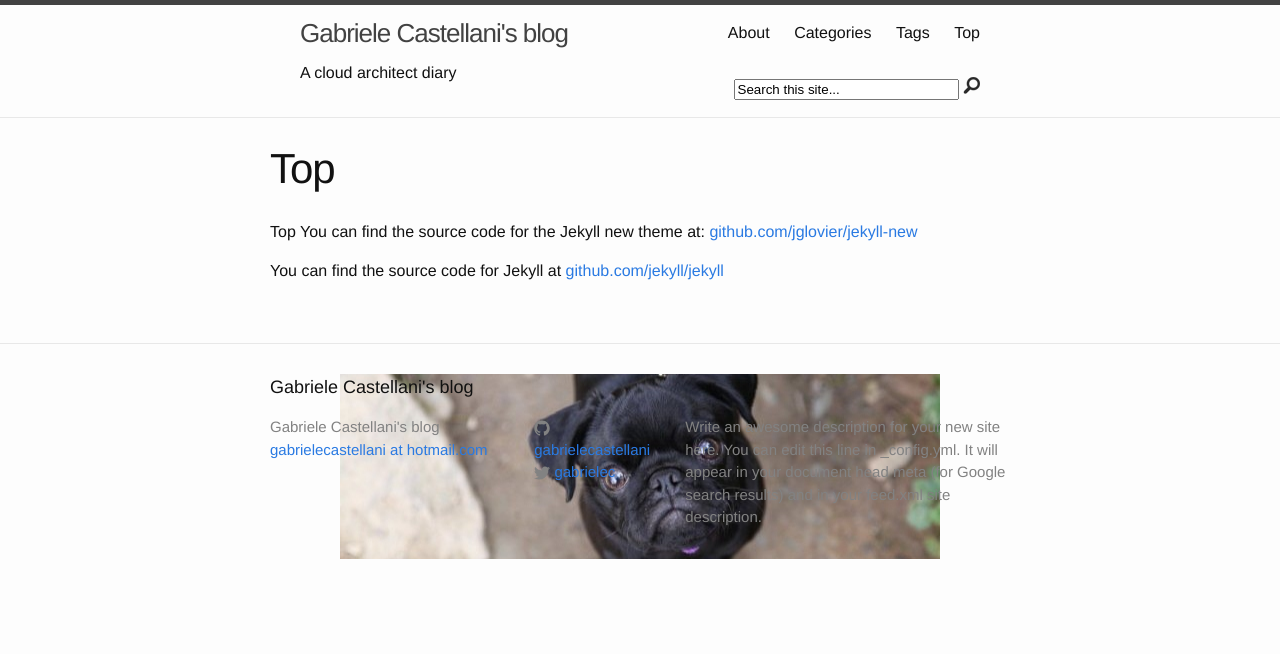
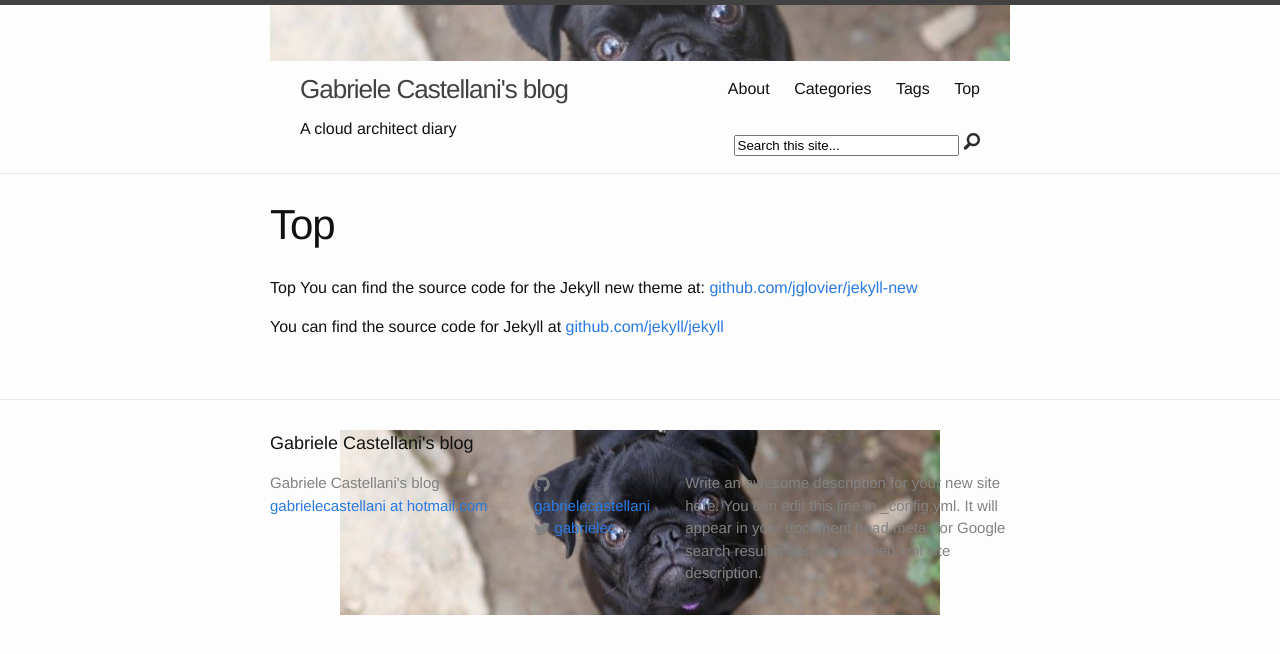
Before and after one commit to GabrieleCastellani/gabrielecastellani.github.io, a Jekyll site: the page built from top.md, in a window 1280 px wide. Shown: the top 654 px of the page. Built offline with Jekyll 4.4.1, drawn with Linux system fonts in a browser that asks for light colours; Markdown is read by kramdown in place of the engine named in the settings; comment, search, counter and statistics services are not loaded.

Commit message:
Banner image

```diff
--- a/_includes/header.html
+++ b/_includes/header.html
@@ -1,10 +1,13 @@
 <header class="site-header"  >
 
+
  <div class="wrapper" >
-  <div class="wrapper">
+
+ <div style="background-image: url('/images/arte.png'); background-repeat:  no-repeat; background-position: center; opacity:.9; background-size: 740px; width:100%; height:56px;z-index:-1 "></div>
+  <div class="wrapper" >
     <a class="site-title" href="{{ site.baseurl }}/">{{ site.title }}</a>
 
-    <nav class="site-nav">
+    <nav class="site-nav" >
       <a href="#" class="menu-icon">
         <svg viewBox="0 0 18 15">
           <path fill="#424242" d="M18,1.484c0,0.82-0.665,1.484-1.484,1.484H1.484C0.665,2.969,0,2.304,0,1.484l0,0C0,0.665,0.665,0,1.484,0 h15.031C17.335,0,18,0.665,18,1.484L18,1.484z"/>
--- a/_posts/2015-02-01-Moving-an-Azure-Virtual-Machines-in-different-Cloud-Service-with-Poweshell.markdown
+++ b/_posts/2015-02-01-Moving-an-Azure-Virtual-Machines-in-different-Cloud-Service-with-Poweshell.markdown
@@ -11,4 +11,4 @@ tags: Azure Virtual-Machines
   You can do this with the portal but if your machine have a lot of disks it can take a while.
   Following the commands below you can make it in few minutes.
 
-{% gist a1dc25e9419ea8cea989 %}
+{% gist a1dc25e9419ea8cea989 Move-AzureVMInNewCS.ps1%}
```
